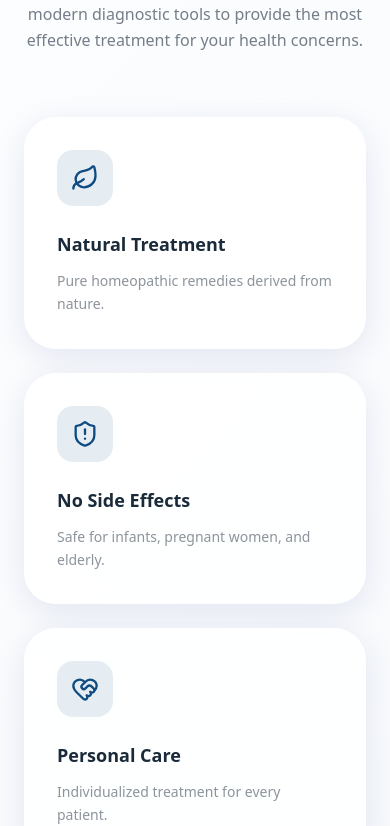
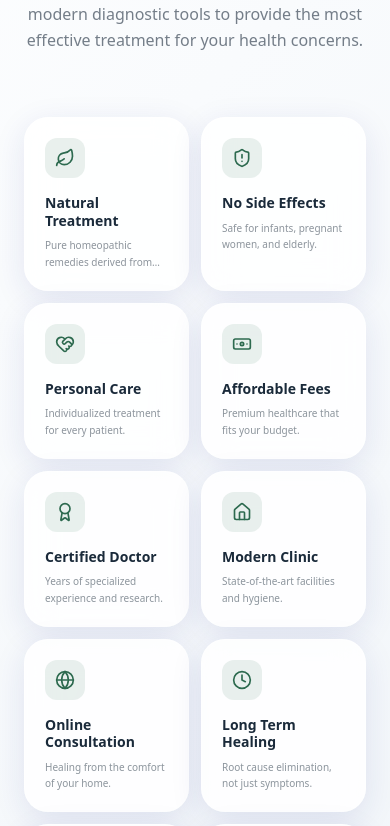
Before and after one commit to JainilSharma02/homeopathy-, a Next.js app: page / in a window 390 px wide. Shown: the part 3064-3890 px from the top of the page. Built offline with nearby package versions, Linux system fonts and the light colour scheme.

Commit message:
perf: optimize why choose us grid for mobile with compact cards and 2-column layout

```diff
--- a/src/components/sections/WhyChooseUs.tsx
+++ b/src/components/sections/WhyChooseUs.tsx
@@ -28,21 +28,21 @@ export default function WhyChooseUs() {
           </p>
         </div>
 
-        <div className="grid grid-cols-1 md:grid-cols-2 lg:grid-cols-5 gap-6">
+        <div className="grid grid-cols-2 md:grid-cols-3 lg:grid-cols-5 gap-3 md:gap-8">
           {reasons.map((reason, index) => (
             <motion.div
               key={index}
               initial={{ opacity: 0, y: 20 }}
               whileInView={{ opacity: 1, y: 0 }}
-              transition={{ delay: index * 0.1 }}
+              transition={{ delay: index * 0.05 }}
               viewport={{ once: true }}
-              className="glass p-8 rounded-[2rem] hover:scale-105 transition-all group hover:border-primary-blue/30"
+              className="glass p-5 md:p-8 rounded-[1.5rem] md:rounded-[2.5rem] hover:scale-105 transition-all group hover:border-primary-green/30"
             >
-              <div className="w-14 h-14 bg-primary-blue/10 rounded-2xl flex items-center justify-center mb-6 text-primary-blue group-hover:bg-primary-blue group-hover:text-white transition-colors duration-500">
-                <reason.icon className="w-7 h-7" />
+              <div className="w-10 h-10 md:w-14 md:h-14 bg-primary-green/10 rounded-xl md:rounded-2xl flex items-center justify-center mb-4 md:mb-6 text-primary-green group-hover:bg-primary-green group-hover:text-white transition-colors duration-500">
+                <reason.icon className="w-5 h-5 md:w-7 md:h-7" />
               </div>
-              <h4 className="text-lg font-bold mb-3">{reason.title}</h4>
-              <p className="text-sm text-foreground/50 leading-relaxed">
+              <h4 className="text-sm md:text-lg font-bold mb-2 md:mb-3 leading-tight">{reason.title}</h4>
+              <p className="text-[10px] md:text-sm text-foreground/50 leading-relaxed line-clamp-2 md:line-clamp-none">
                 {reason.desc}
               </p>
             </motion.div>
```
